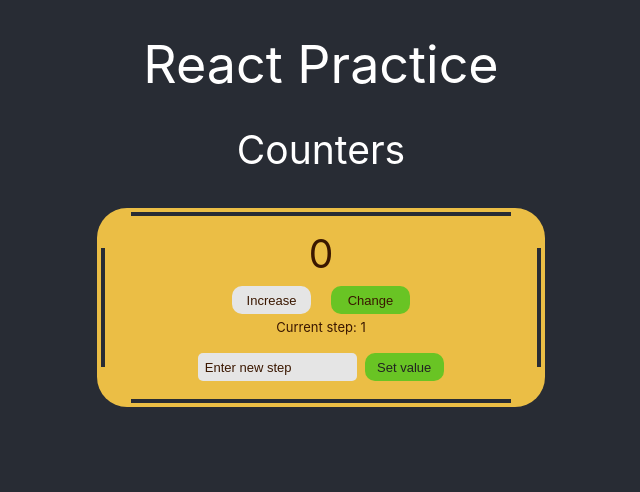
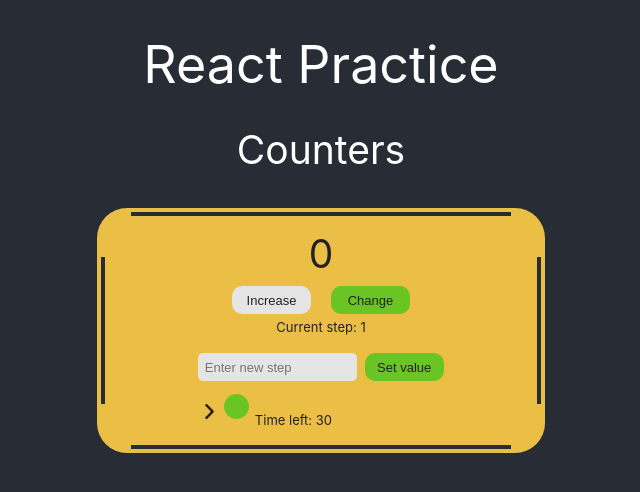
Before and after one commit to Schneizel-el-Britania/react-practie-5, a React (Create React App) app: page / in a window 1280 px wide. Shown: the top 492 px of the page, without its empty margins (319-959 px from the left). Built offline with nearby package versions, Linux system fonts and the light colour scheme.

Commit message:
Add AutoClick structure & style

```diff
--- /dev/null
+++ b/src/components/CounterSection/AutoClick/AutoClick.module.css
@@ -0,0 +1,41 @@
+.autoClick {
+  margin-top: 1rem;
+  margin-left: 20%;
+  text-align: left;
+}
+
+.timerContainer > * {
+  display: inline;
+}
+.timerContainer > * + * {
+  margin-left: 2%;
+}
+
+.showSettingsBtn {
+  width: 15px;
+  height: 15px;
+
+  background-color: transparent;
+  border: none;
+
+  background-image: url("./arrowBtn.png");
+  background-repeat: no-repeat;
+  background-size: contain;
+}
+
+.rotateBtn {
+  transform: rotate(90deg);
+}
+
+.autoClickBtn {
+  width: 25px;
+  height: 25px;
+
+  border-radius: 50%;
+  background-color: var(--active-btn-color);
+  border: none;
+}
+
+.description {
+  vertical-align: -50%;
+}
--- /dev/null
+++ b/src/components/CounterSection/AutoClick/SetFrequency/SetFrequency.module.css
@@ -0,0 +1,3 @@
+.frequencyForm > *{
+display: inline;
+}
--- /dev/null
+++ b/src/components/CounterSection/AutoClick/SetFrequency/index.js
@@ -0,0 +1,16 @@
+import React, { Component } from 'react';
+import styles from './SetFrequency.module.css'
+
+export default class SetFrequency extends Component {
+  render() {
+    return (
+      <div className={styles.setFrequencyContainer}>
+      <form className={styles.frequencyForm}>
+        <p>Set frequency:</p>
+        <input type="range"></input>
+      </form>
+      <p>{30}</p>
+      </div>
+    )
+  }
+}
--- a/src/components/CounterSection/AutoClick/index.js
+++ b/src/components/CounterSection/AutoClick/index.js
@@ -0,0 +1,39 @@
+import React, { Component } from 'react'
+import SetFrequency from './SetFrequency';
+import styles from './AutoClick.module.css'
+import classNames from 'classnames';
+
+export default class AutoClick extends Component {
+  constructor(props) {
+    super(props);
+    this.state = {
+      frequency: 1,
+      step: 1,
+      duration: 30,
+      enableSettings: false,
+    }
+    this.enableSettings = false;
+  }
+
+  showSettings = () => this.setState({ enableSettings: !this.state.enableSettings });
+
+  render() {
+    const { frequency, step, duration, enableSettings } = this.state;
+
+    const settingBtnClasses = classNames(
+      styles.showSettingsBtn,
+      enableSettings ? styles.rotateBtn : undefined
+    )
+
+    return (
+      <div className={styles.autoClick}>
+        <div className={styles.timerContainer}>
+          <button className={settingBtnClasses} onClick={this.showSettings}></button>
+          <button className={styles.autoClickBtn}></button>
+          <p className={styles.description}>Time left: {duration}</p>
+        </div>
+        {enableSettings ? <SetFrequency /> : undefined}
+      </div>
+    )
+  }
+}
--- a/src/components/CounterSection/Counter/Counter.module.css
+++ b/src/components/CounterSection/Counter/Counter.module.css
@@ -1,9 +1,10 @@
 :root {
   --counter-bg-color: #ebbe45;
   --additional-color: #e5e5e5;
-  --main-text-color: #3a1700;
   --additional-text-color: #ffffff;
   --value-selection-color: #ebd69c;
+  --active-btn-color: #69c424;
+  --inactive-btn-color: #d32a41;
 }
 
 .counter {
@@ -19,6 +20,9 @@
   text-align: center;
 
   position: relative;
+}
+.counter *::selection {
+  background-color: var(--value-selection-color);
 }
 
 .counterWrapper {
@@ -53,9 +57,5 @@
 }
 
 .value {
-  color: var(--main-text-color);
   font-size: 3rem;
 }
-.value::selection {
-  background-color: var(--value-selection-color);
-}
--- a/src/components/CounterSection/Counter/index.js
+++ b/src/components/CounterSection/Counter/index.js
@@ -1,4 +1,5 @@
 import React, { Component } from 'react';
+import AutoClick from '../AutoClick';
 import CounterСontrol from '../CounterСontrol';
 import SetStep from '../SetStep';
 import ShowStep from '../ShowStep';
@@ -36,6 +37,7 @@ export default class Counter extends Component {
           />
           <ShowStep step={step} />
           <SetStep setStep={this.setStep} />
+          <AutoClick />
         </div>
       </article>
     );
--- a/src/components/CounterSection/CounterСontrol/CounterСontrol.module.css
+++ b/src/components/CounterSection/CounterСontrol/CounterСontrol.module.css
@@ -1,23 +1,18 @@
 .btnContainer {
-  --increase-color: #69c424;
-  --decrease-color: #d32a41;
-
   padding-top: 1rem;
   padding-bottom: 0.5rem;
 }
 
 .stepBtn {
-  color: var(--main-text-color);
   margin-right: 5%;
   background-color: var(--additional-color);
 }
 
 .increase {
-  color: var(--main-text-color);
-  background-color: var(--increase-color);
+  background-color: var(--active-btn-color);
 }
 
 .decrease {
   color: var(--additional-text-color);
-  background-color: var(--decrease-color);
+  background-color: var(--inactive-btn-color);
 }
--- a/src/components/CounterSection/SetStep/SetStep.module.css
+++ b/src/components/CounterSection/SetStep/SetStep.module.css
@@ -5,12 +5,8 @@
   border-radius: calc(var(--border-radius) / 2);
   background-color: var(--additional-color);
 }
-.inputStep::placeholder {
-  color: var(--main-text-color);
-}
 
 .submit {
-  --submit-color: #69c424;
   margin-left: 2%;
-  background-color: var(--submit-color);
+  background-color: var(--active-btn-color);
 }
--- a/src/components/CounterSection/ShowStep/ShowStep.module.css
+++ b/src/components/CounterSection/ShowStep/ShowStep.module.css
@@ -1,11 +1,6 @@
 .currentStep {
   padding-bottom: 1.5rem;
-  color: var(--main-text-color);
-  cursor: default;
 }
 .currentStep::first-letter {
   text-transform: uppercase;
 }
-.currentStep::selection {
-  background-color: transparent;
-}
--- a/src/components/CounterSection/index.js
+++ b/src/components/CounterSection/index.js
@@ -4,11 +4,11 @@ import styles from './CounterSection.module.css'
 
 export default function CounterSection() {
   return (
-    <selection>
+    <section>
       <h2 className="sectionHeader">Counters</h2>
       <div className={styles.counterContainer}>
         <Counter />
       </div>
-    </selection>
+    </section>
   )
 }
```
Also changed, not shown: src/components/CounterSection/AutoClick/arrowBtn.png (added).
